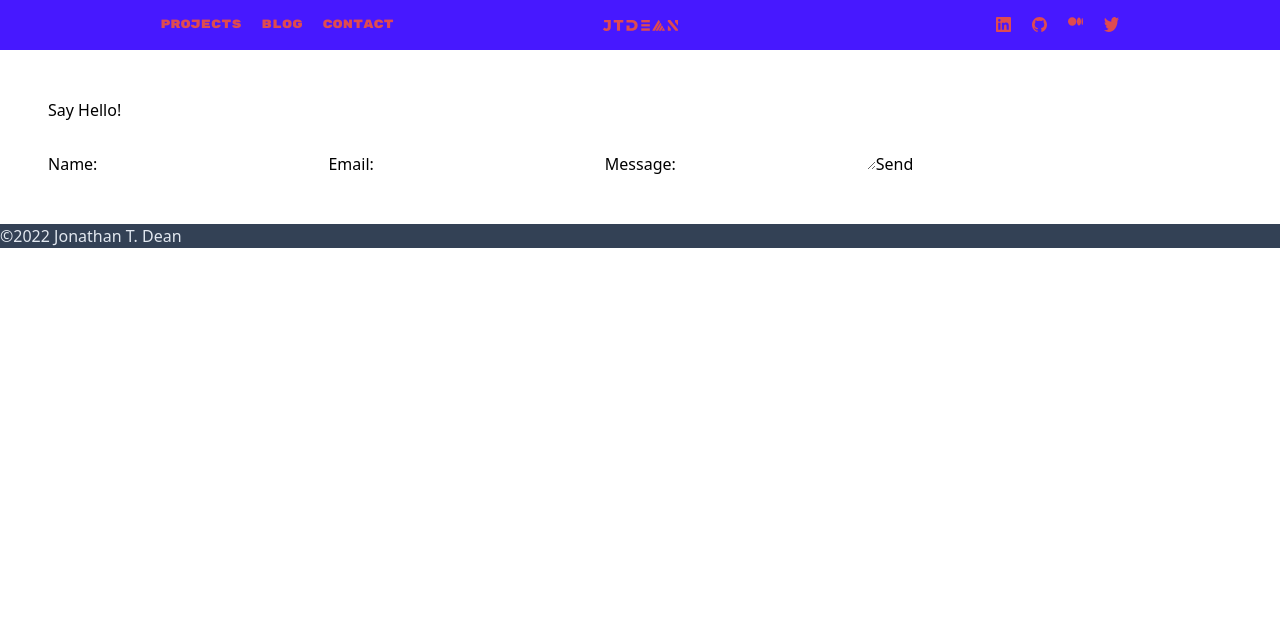
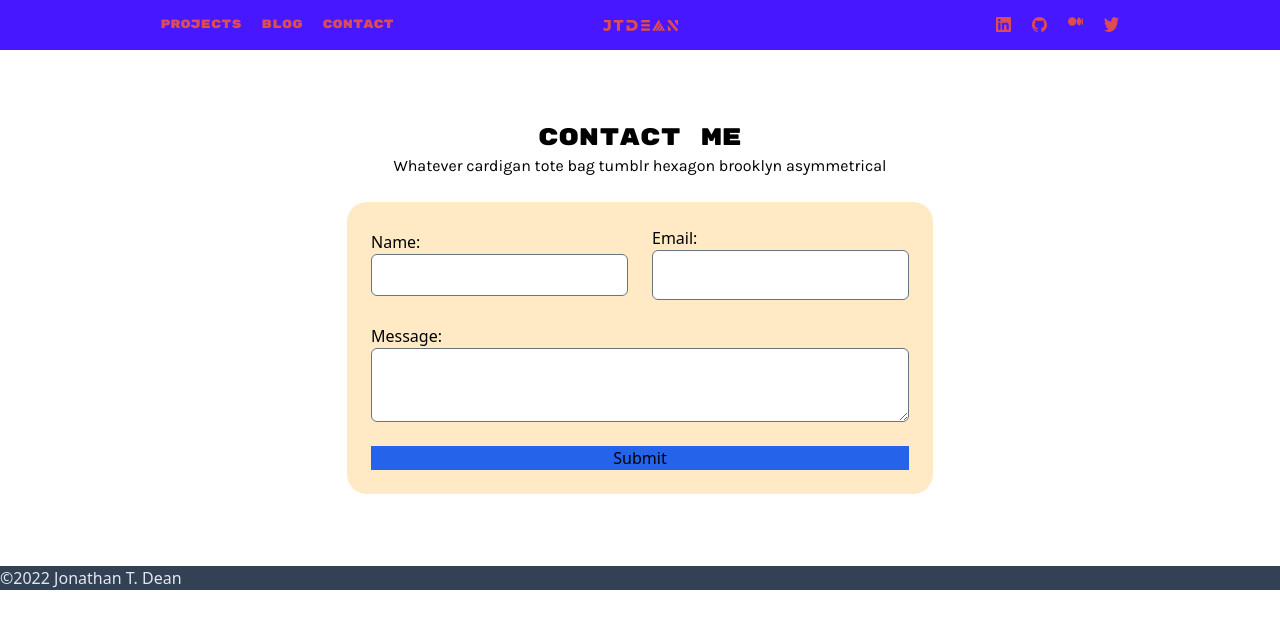
Before and after one commit to JonTDean/JonathanTomDeanDotCom, a Next.js app: page /contact in a window 1280 px wide. Shown: the top 628 px of the page. Built offline with nearby package versions, Linux system fonts and the light colour scheme.

Commit message:
Got the reducer to work with the forms, now adding tailwind cooptability

```diff
--- a/src/components/Contact/ContactContainer.tsx
+++ b/src/components/Contact/ContactContainer.tsx
@@ -1,21 +1,139 @@
-import React from "react";
+import React, { FormEvent, useReducer } from "react";
+
+type ContactFormStateType = {
+	name: string;
+	email: string;
+	message: string;
+};
+
+const DefaultContactForm: ContactFormStateType = {
+	name: "",
+	email: "",
+	message: "",
+};
+
+enum FormReducerActionEnum {
+	CHANGE = "CHANGE",
+	SUBMIT = "SUBMIT",
+}
+
+type FormReducerAction = {
+	type: FormReducerActionEnum;
+	payload: ContactFormStateType;
+};
+
+// Take the old form values and add the new value to it.
+// this will modify the state of the form in a react friendly way.
+const formReducer = (
+	state: ContactFormStateType,
+	action: FormReducerAction
+) => {
+	const { type, payload } = action;
+
+	switch (type) {
+		case FormReducerActionEnum.CHANGE:
+			// Merge the current state with the
+			// new values from the form located
+			// in the payload.
+			return {
+				...state,
+				...payload,
+			};
+
+		case FormReducerActionEnum.SUBMIT:
+			// Return the current state of the
+			// form data.
+			return {
+				...payload,
+			};
+
+		default:
+			// Replace this with something more meaningful.
+			return state;
+	}
+};
 
 const ContactContainer = () => {
+	const [formValues, formDispatch] = useReducer(
+		formReducer,
+		DefaultContactForm
+	);
+
+	const handleFormSubmit = (event: FormEvent<HTMLInputElement>) => {
+		event.preventDefault();
+
+		return formDispatch({
+			type: FormReducerActionEnum.SUBMIT,
+			payload: { ...formValues },
+		});
+	};
+
+	const handleFormChange = (
+		event: FormEvent<HTMLInputElement | HTMLTextAreaElement>
+	) => {
+		const { name, value } = event.currentTarget;
+
+		return formDispatch({
+			type: FormReducerActionEnum.CHANGE,
+			payload: {
+				...formValues,
+				[name]: value,
+			},
+		});
+	};
+
 	return (
-	<div>
-		<h1>Say Hello!</h1>
-		<div>
-			<form>
-				<label>Name:</label>
-				<input type="text" name="name" />
-				<label>Email:</label>
-				<input type="text" name="email" />
-				<label>Message:</label>
-				<textarea name="message" />
-				<input type="submit" value="Send" />
-			</form>
+		<div className="flex flex-col items-center p-6 space-y-6">
+			<div className="flex flex-col items-center">
+				<h1 className="font-RMO text-2xl">Contact Me</h1>
+				<p className="font-Karla">
+					Whatever cardigan tote bag tumblr hexagon brooklyn asymmetrical
+				</p>
+			</div>
+			<div className="bg-[#FFEAC5] rounded-[20px]">
+				<form className="flex flex-col p-6 space-y-6 ">
+					{/* Name and Email Area */}
+					<div className="flex flex-row items-center space-x-6">
+						<div className="flex flex-col ">
+							<label>Name:</label>
+							<input
+								className="rounded-[6px] focus:ring-0 focus:outline-1 focus:outline-offset-0 outline-[#4718FF]"
+								type="text"
+								name="name"
+								value={formValues.name}
+								onChange={handleFormChange}
+							/>
+						</div>
+						<div className="flex flex-col ">
+							<label>Email:</label>
+							<input
+								className="rounded-[6px] p-3"
+								type="text"
+								name="email"
+								value={formValues.email}
+								onChange={handleFormChange}
+							/>
+						</div>
+					</div>
+					{/* Message Area */}
+					<div className="flex flex-col ">
+						<label>Message:</label>
+						<textarea
+							className="rounded-[6px] p-3"
+							name="message"
+							value={formValues.message}
+							onChange={handleFormChange}
+						/>
+					</div>
+					{/* Submit Button */}
+					<input
+						className="bg-blue-600"
+						type="submit"
+						onClick={handleFormSubmit}
+					/>
+				</form>
+			</div>
 		</div>
-	</div>
 	);
 };
 
--- a/tailwind.config.js
+++ b/tailwind.config.js
@@ -12,5 +12,5 @@ module.exports = {
 			},
 		},
 	},
-	plugins: [],
+	plugins: [require("@tailwindcss/forms")],
 };
```
